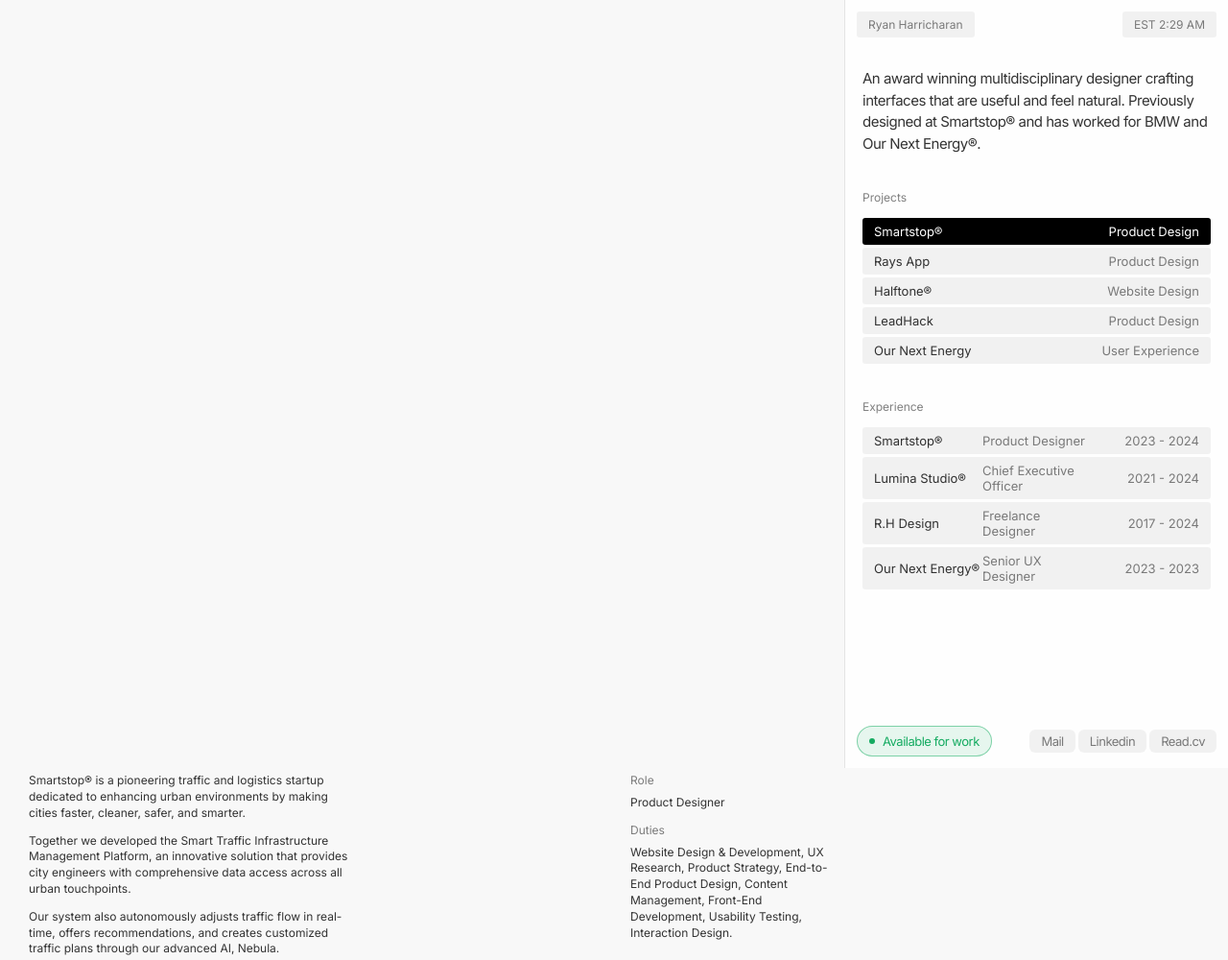
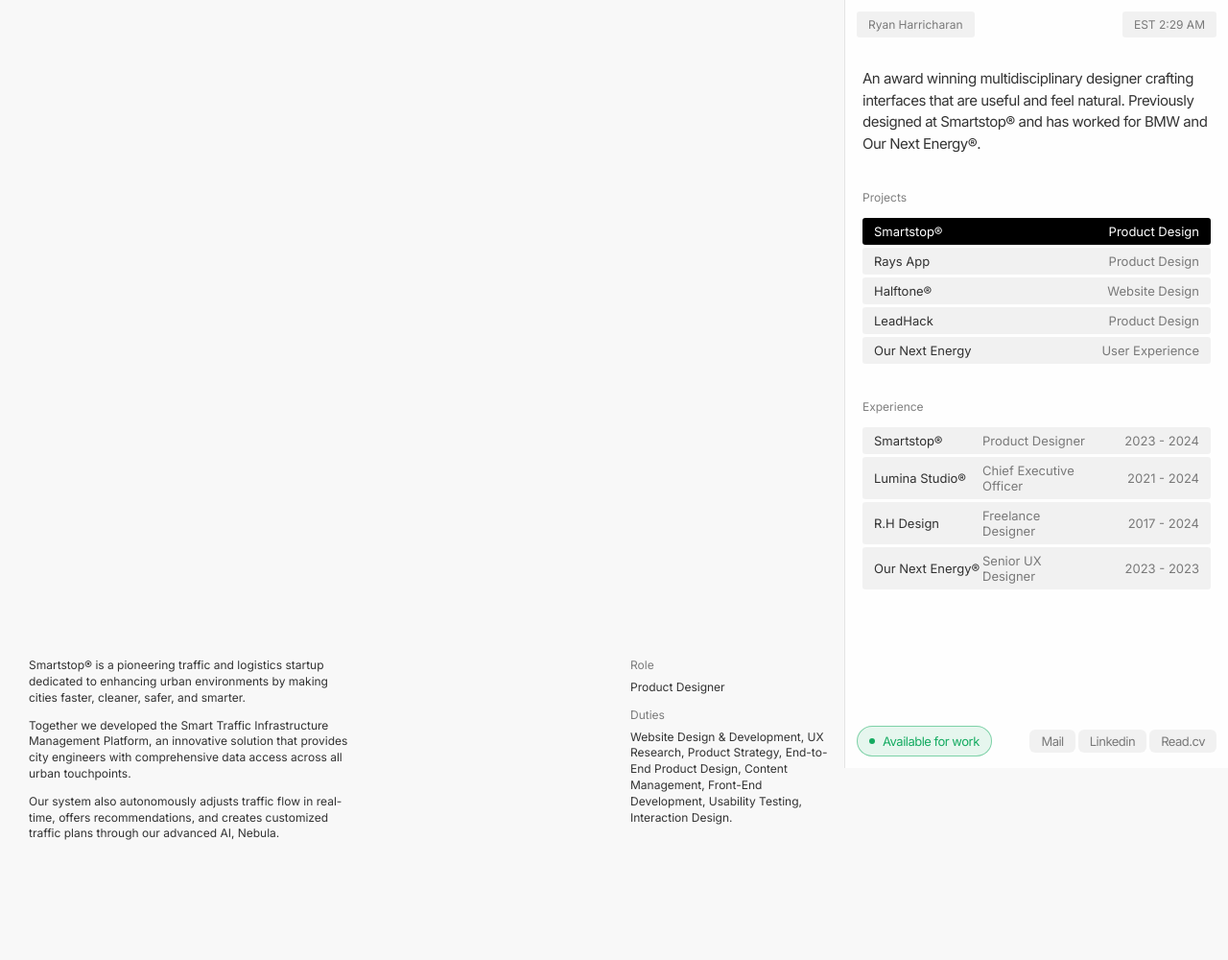
Before and after one commit to rharricharan/PortfolioMain, a plain HTML site: page smartstop.html in a window 1280 px wide. Shown: the top 1000 px of the page at 96% size. Drawn offline with Linux system fonts and the light colour scheme.

Commit message:
changes to overall vh

```diff
--- a/css/smartstop.css
+++ b/css/smartstop.css
@@ -447,7 +447,7 @@
     align-items: start;
     padding-right: 24px;
     padding-left: 24px;
-    padding-top: 920vh;
+    padding-top: 890vh;
 }
 
 .project-title-rh {
```
